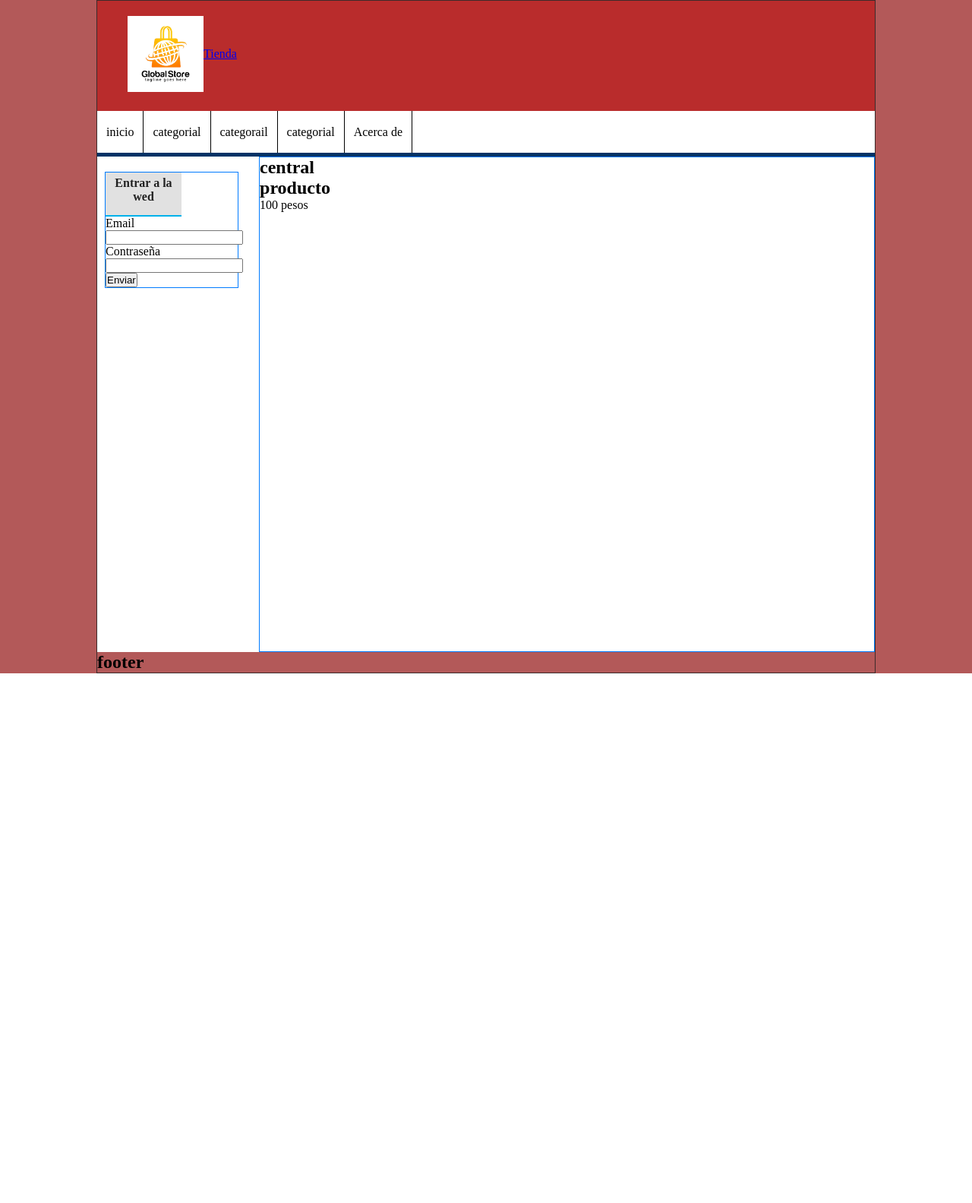
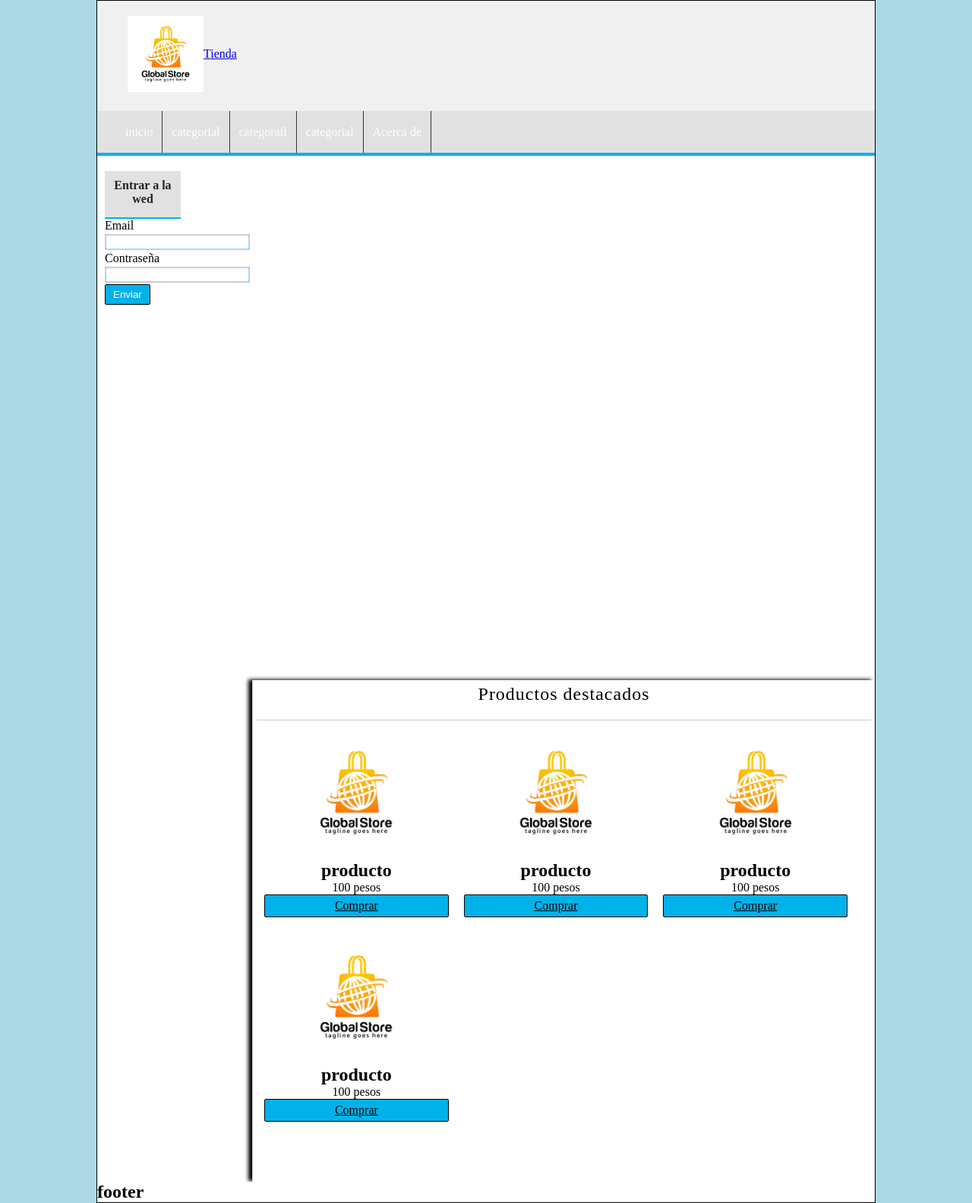
Before and after one commit to fredyestivendiazpinilla3-eng/pruebaphp, a PHP site: page / in a window 1280 px wide. Shown: the whole page at 76% size. Before the commit the page ends 886 px from the top, so only its background shows below. Run offline with PHP 8.4, Linux system fonts and the light colour scheme.

Commit message:
arreglo productos

```diff
--- a/index.html
+++ b/index.html
@@ -61,17 +61,42 @@
                 </div>
             </aside>
             <div id="central">
-                <h2>central</h2>
+                <h1>Productos destacados</h1>
 
                 <div class="product">
-
+                    <img src="imagen/plantilla-diseno-logotipo-tienda-global_145155-3986.avif" alt="">
                     <h2>producto</h2>
-
                     <p>
                         100 pesos
                     </p>
+                    <a href="#" class="button">Comprar</a>
+                </div>
 
+                <div class="product">
+                    <img src="imagen/plantilla-diseno-logotipo-tienda-global_145155-3986.avif" alt="">
+                    <h2>producto</h2>
+                    <p>
+                        100 pesos
+                    </p>
+                    <a href="#" class="button">Comprar</a>
+                </div>
 
+                <div class="product">
+                    <img src="imagen/plantilla-diseno-logotipo-tienda-global_145155-3986.avif" alt="">
+                    <h2>producto</h2>
+                    <p>
+                        100 pesos
+                    </p>
+                    <a href="#" class="button">Comprar</a>
+                </div>
+
+                <div class="product">
+                    <img src="imagen/plantilla-diseno-logotipo-tienda-global_145155-3986.avif" alt="">
+                    <h2>producto</h2>
+                    <p>
+                        100 pesos
+                    </p>
+                    <a href="#" class="button">Comprar</a>
                 </div>
 
 
--- a/style.css
+++ b/style.css
@@ -5,19 +5,21 @@
 
 body {
 
-    background-color: rgb(179, 89, 89);
+    background-color: lightblue;
 }
 
 #container {
     width: 80%;
     margin: 0px auto;
-    border: 1px solid rgb(61, 43, 43);
+    border: 1px solid black;
+    background: white;
 
 }
 
 #header {
     height: 145px;
-    background-color: rgb(185, 44, 44);
+    background-color: #f0f0f0;
+    color: white;
     text-align: center;
     line-height: 100px;
 
@@ -36,78 +38,155 @@ body {
 
 #menu {
     clear: both;
-    background-color: rgb(255, 255, 255);
-    color: rgb(0, 51, 102);
+    background-color: #2222;
+    color: white;
     height: 55px;
-    border-bottom: 5px solid rgb(0, 51, 102);
+    border-bottom: 4px solid #01b1ea;
 }
 
 #menu ul {
     list-style: none;
     text-decoration: none;
-    margin: 0px;
-    margin-left: 0px;
+    margin: 0px auto;
+    margin-left: 25px;
 }
 
 #menu ul li {
     line-height: 55px;
     float: left;
-    border-right: 1px solid rgb(0, 0, 0);
+    border-right: 1px solid #363636;
 }
 
 #menu a {
     display: block;
-    color: rgb(0, 0, 0);
+    color: white;
     text-decoration: none;
     padding-left: 12px;
     padding-right: 12px;
 }
 
 #menu a:hover {
-    background: rgb(0, 153, 255);
+    background: #01b1ea;
 }
 
 #content {
-    margin: 0px;
+    margin: 0px auto;
     overflow: hidden;
-    background-color: rgb(255, 255, 255);
+    background-color: white;
 }
 
 /* barra lateral */
 #lateral {
-    width: 17%;
-    border: 1px solid rgb(0, 123, 255);
+    width: 19%;
+    min-height: 650px;
+    /* border: 1px solid rgb(0, 123, 255); */
     float: left;
     margin-top: 20px;
     margin-left: 10px;
 }
 
-#lateral .block_aside{
+#lateral .block_aside {
     display: block;
     width: 90%;
     margin: 5px;
     padding: 10px;
-    border: 1px solid red;
+    /*  border: 1px solid red; */
 }
 
-#lateral h3{
+#lateral h3 {
     display: block;
     color: #222;
     width: 100px;
     text-align: center;
-    padding-top: 5px;
+    align-items: center;
+    padding-top: 10px;
     padding-bottom: 15px;
     font-size: 16px;
     font-weight: bold;
     background: #e1e1e1;
     border-bottom: 2px solid #01b1ea;
-
 }
 
-#central {
+input[type="text"],
+input[type="password"],
+input[type="email"]{
+    display: block;
+    width: 95%;
+    margin-top: 2px;
+    margin-bottom: 2px;
+    border: 1px solid #C9C9C9;
+    box-shadow: 0px 0px 2px rgb(0, 123, 255)inset;
+    background: white;
+    padding: 2px;
+    color: gray;
+    transition: all 300ms;
+}
+
+
+input[type="text"]:focus,
+input[type="password"]:focus,
+input[type="email"]:focus {
+    border: 1px solid rgb(0, 123, 255);
+    color: black;
+}
+
+
+input[type="submit"],
+input[type="button"],
+.button{
+    display: block;
+    border-radius: 2px;
+    padding: 5px;
+    padding-left: 10px;
+    padding-right: 10px;
+    background: #01b1ea;
+    color: white;
+    border: 1px solid rgb(0, 0, 0);
+    cursor: pointer;
+}
+
+
+#central{
     width: 79%;
     min-height: 650px;
     float: right;
-    border: 1px solid rgb(0, 123, 255);
+    /* border: 1px solid rgb(0, 123, 255); */
+    border-left: 1px solid #ccc;
+    box-shadow: -5px -1px 5px black;
+    padding: 5px;
+    margin-top: 20px;
+}
 
+#central h1{
+    font-size: 24px;
+    font-weight: normal;
+    letter-spacing: 1px;
+    text-align: center;
+    border-bottom: 1px solid #ccc;
+    margin-bottom: 20px;
+    padding: 20px;
+    padding-top: 0px;
 }
+
+.product{
+    width: 30%;
+    float: left;
+    margin-left: 10px;
+    margin-right: 10px;
+    margin-bottom: 30px;
+    text-align: center;
+}
+
+.product img {
+    height: 150px;
+    margin-bottom: 10px;
+}
+
+.product a{
+    color: black;
+    text-decoration: nome;
+}
+
+.product a:hover{
+    color: #5555;
+}
```
